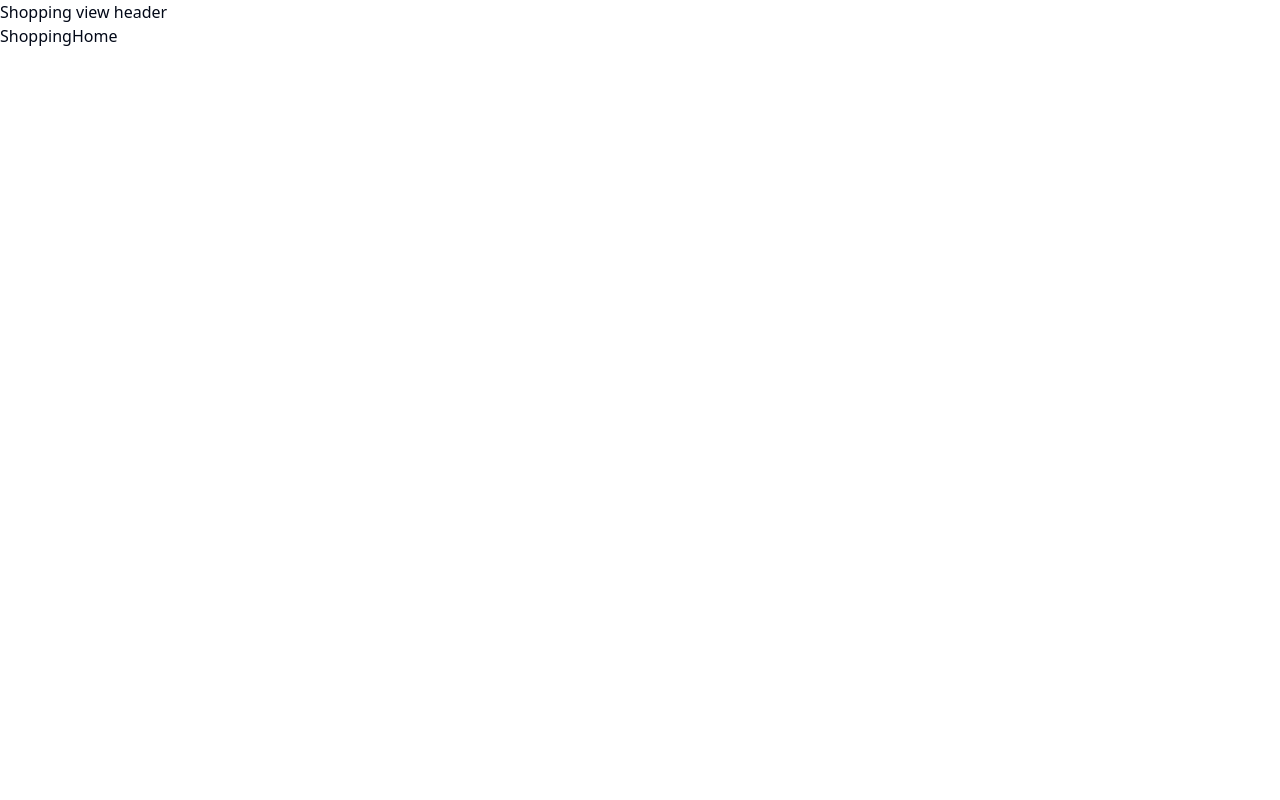
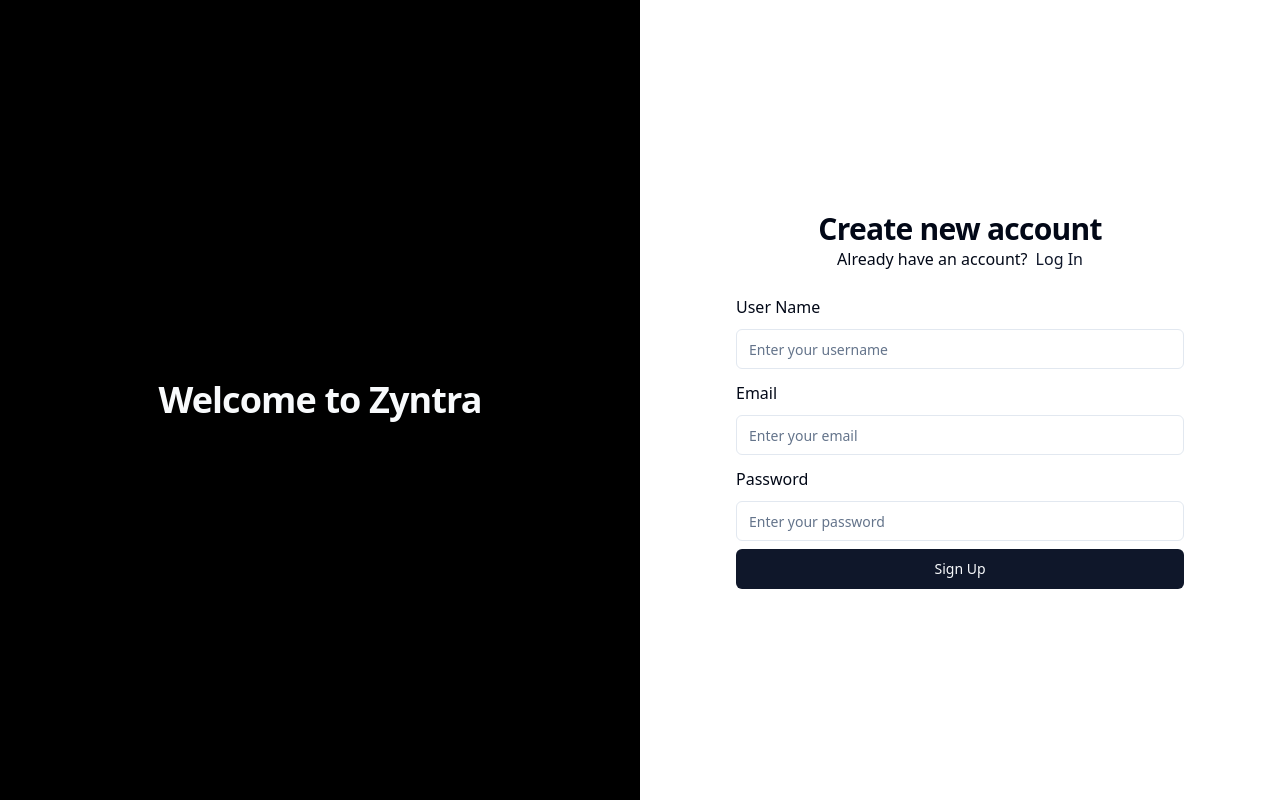
Before and after one commit to Gaurav-Swami/zyntra-ecommerce, a React (Vite) app in the folder client/: page /auth/register in a window 1280 px wide. Before the commit this address led to /shop/home. Built offline with nearby package versions, Linux system fonts and the light colour scheme.

Commit message:
login and registration form design completed

```diff
--- a/client/src/App.jsx
+++ b/client/src/App.jsx
@@ -17,12 +17,12 @@
 
 function App() {
   // const isAuthenticated = true;
-  const user = {
-    role: "user",
-  };
+  // const user = {
+  //   role: "user",
+  // };
 
-  const isAuthenticated = true;
-  // const user = null;
+  const isAuthenticated = false;
+  const user = null;
 
   return (
     <div className="flex flex-col overflow-hidden bg-white">
--- a/client/src/components/common/form.jsx
+++ b/client/src/components/common/form.jsx
@@ -1,9 +1,121 @@
-import React from 'react'
+import React from "react";
+import { Input } from "../ui/input";
+import { Select, SelectItem, SelectTrigger } from "../ui/select";
+import { SelectContent, SelectValue } from "@radix-ui/react-select";
+import { Textarea } from "../ui/textarea";
+import { Button } from "../ui/button";
 
-const CommonForm = () => {
+const CommonForm = ({
+  formControls,
+  formData,
+  setFormData,
+  onSubmit,
+  buttonText,
+}) => {
+  function renderInputByComponentType(getControlItem) {
+    let element = null;
+    const value = formData[getControlItem.name] || "";
+
+    switch (getControlItem.type) {
+      case "input":
+        element = (
+          <Input
+            name={getControlItem.name}
+            placeholder={getControlItem.placeholder}
+            id={getControlItem.name}
+            type={getControlItem.type}
+            value={value}
+            onChange={(event) =>
+              setFormData({
+                ...formData,
+                [getControlItem.name]: event.target.value,
+              })
+            }
+          />
+        );
+        break;
+
+      case "select":
+        element = (
+          <Select
+            onValueChange={(value) =>
+              setFormData({
+                ...formData,
+                [getControlItem.name]: value,
+              })
+            }
+            value={value}
+          >
+            <SelectTrigger className="w-full">
+              <SelectValue placeholder={getControlItem.placeholder} />
+            </SelectTrigger>
+            <SelectContent>
+              {getControlItem.options && getControlItem.options.length > 0
+                ? getControlItem.options.map((optionItem) => (
+                    <SelectItem key={optionItem.id} value={optionItem.id}>
+                      {optionItem.label}
+                    </SelectItem>
+                  ))
+                : null}
+            </SelectContent>
+          </Select>
+        );
+        break;
+
+      case "textarea":
+        element = (
+          <Textarea
+            name={getControlItem.name}
+            placeholder={getControlItem.placeholder}
+            id={getControlItem.id}
+            value={value}
+            onChange={(event) =>
+              setFormData({
+                ...formData,
+                [getControlItem.name]: event.target.value,
+              })
+            }
+          />
+        );
+        break;
+
+      default:
+        element = (
+          <Input
+            name={getControlItem.name}
+            placeholder={getControlItem.placeholder}
+            id={getControlItem.name}
+            type={getControlItem.type}
+            value={value}
+            onChange={(event) =>
+              setFormData({
+                ...formData,
+                [getControlItem.name]: event.target.value,
+              })
+            }
+          />
+        );
+        break;
+    }
+    return element;
+  }
   return (
-    <div>CommonForm</div>
-  )
-}
+    <form onSubmit={onSubmit}>
+      <div className="flex flex-col gap-3">
+        {formControls.map((controlItem) => (
+          <div key={controlItem.name} className="grid w-full gap-1.5">
+            <label htmlFor="" className="mb-1">
+              {controlItem.label}
+            </label>
+            {renderInputByComponentType(controlItem)}
+          </div>
+        ))}
+      </div>
+      <Button type="submit" className="mt-2 w-full">
+        {buttonText || "submit"}
+      </Button>
+    </form>
+  );
+};
 
-export default CommonForm
+export default CommonForm;
--- a/client/src/config/index.js
+++ b/client/src/config/index.js
@@ -8,4 +8,35 @@
     ComponentType: "input",
     type: "text",
   },
+  {
+    name: "email",
+    label: "Email",
+    placeholder: "Enter your email",
+    ComponentType: "input",
+    type: "email",
+  },
+  {
+    name: "password",
+    label: "Password",
+    placeholder: "Enter your password",
+    ComponentType: "input",
+    type: "password",
+  },
 ];
+
+export const LoginFormControls = [
+  {
+    name: "email",
+    label: "Email",
+    placeholder: "Enter your email",
+    ComponentType: "input",
+    type: "email",
+  },
+  {
+    name: "password",
+    label: "Password",
+    placeholder: "Enter your password",
+    ComponentType: "input",
+    type: "password",
+  },
+];
--- a/client/src/pages/auth/Login.jsx
+++ b/client/src/pages/auth/Login.jsx
@@ -1,9 +1,43 @@
-import React from 'react'
+import CommonForm from "@/components/common/form";
+import { LoginFormControls } from "@/config";
+import React, { useState } from "react";
+import { Link } from "react-router-dom";
+
+const initialState = {
+  email: "",
+  password: "",
+};
 
 const AuthLogin = () => {
+  const [formData, setFormData] = useState(initialState);
+
+  function onSubmit() {}
+
   return (
-    <div>AuthLogin</div>
-  )
-}
+    <div className="mx-auto w-full max-w-md space-y-6 ">
+      <div className="text-center">
+        <h1 className="text-3xl font-bold tracking-tight text-foreground">
+          Sign In to your account
+        </h1>
+        <p className="mg-2">
+          Don't have an account?
+          <Link
+            to={"/auth/register"}
+            className="font-medium ml-2 text-primary hover:underline"
+          >
+            Sign Up
+          </Link>
+        </p>
+      </div>
+      <CommonForm
+        formControls={LoginFormControls}
+        buttonText={"Log In"}
+        formData={formData}
+        setFormData={setFormData}
+        onSubmit={onSubmit}
+      />
+    </div>
+  );
+};
 
-export default AuthLogin
+export default AuthLogin;
--- a/client/src/pages/auth/Register.jsx
+++ b/client/src/pages/auth/Register.jsx
@@ -1,9 +1,44 @@
-import React from 'react'
+import CommonForm from "@/components/common/form";
+import { registerFormControls } from "@/config";
+import React, { useState } from "react";
+import { Link } from "react-router-dom";
+
+const initialState = {
+  username: "",
+  email: "",
+  password: "",
+};
 
 const AuthRegister = () => {
+  const [formData, setFormData] = useState(initialState);
+
+  function onSubmit() {}
+
   return (
-    <div>AuthRegister</div>
-  )
-}
+    <div className="mx-auto w-full max-w-md space-y-6 ">
+      <div className="text-center">
+        <h1 className="text-3xl font-bold tracking-tight text-foreground">
+          Create new account
+        </h1>
+        <p className="mg-2">
+          Already have an account?
+          <Link
+            to={"/auth/login"}
+            className="font-medium ml-2 text-primary hover:underline"
+          >
+            Log In
+          </Link>
+        </p>
+      </div>
+      <CommonForm
+        formControls={registerFormControls}
+        buttonText={"Sign Up"}
+        formData={formData}
+        setFormData={setFormData}
+        onSubmit={onSubmit}
+      />
+    </div>
+  );
+};
 
-export default AuthRegister
+export default AuthRegister;
```
Also changed, not shown: 1 other file (tests, documents, lock files or other folders).
